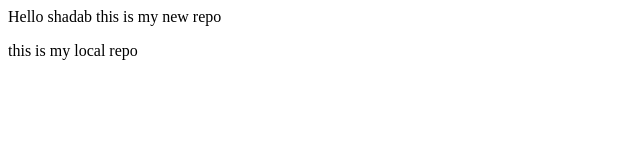
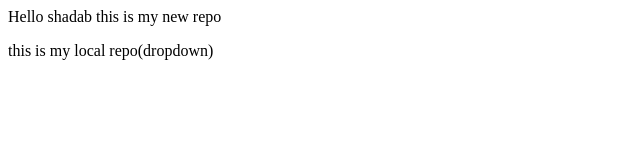
Before and after one commit to shadab04/localrepo, a plain HTML site: page index.html in a window 1280 px wide. Shown: the full height of the page, 0-640 px from the left. Drawn offline with Linux system fonts and the light colour scheme.

Commit message:
dropdown

```diff
--- a/index.html
+++ b/index.html
@@ -1,2 +1,2 @@
 <p>Hello shadab this is my new repo</p>
-<p> this is my local repo</p>
+<p> this is my local repo(dropdown)</p>
```
